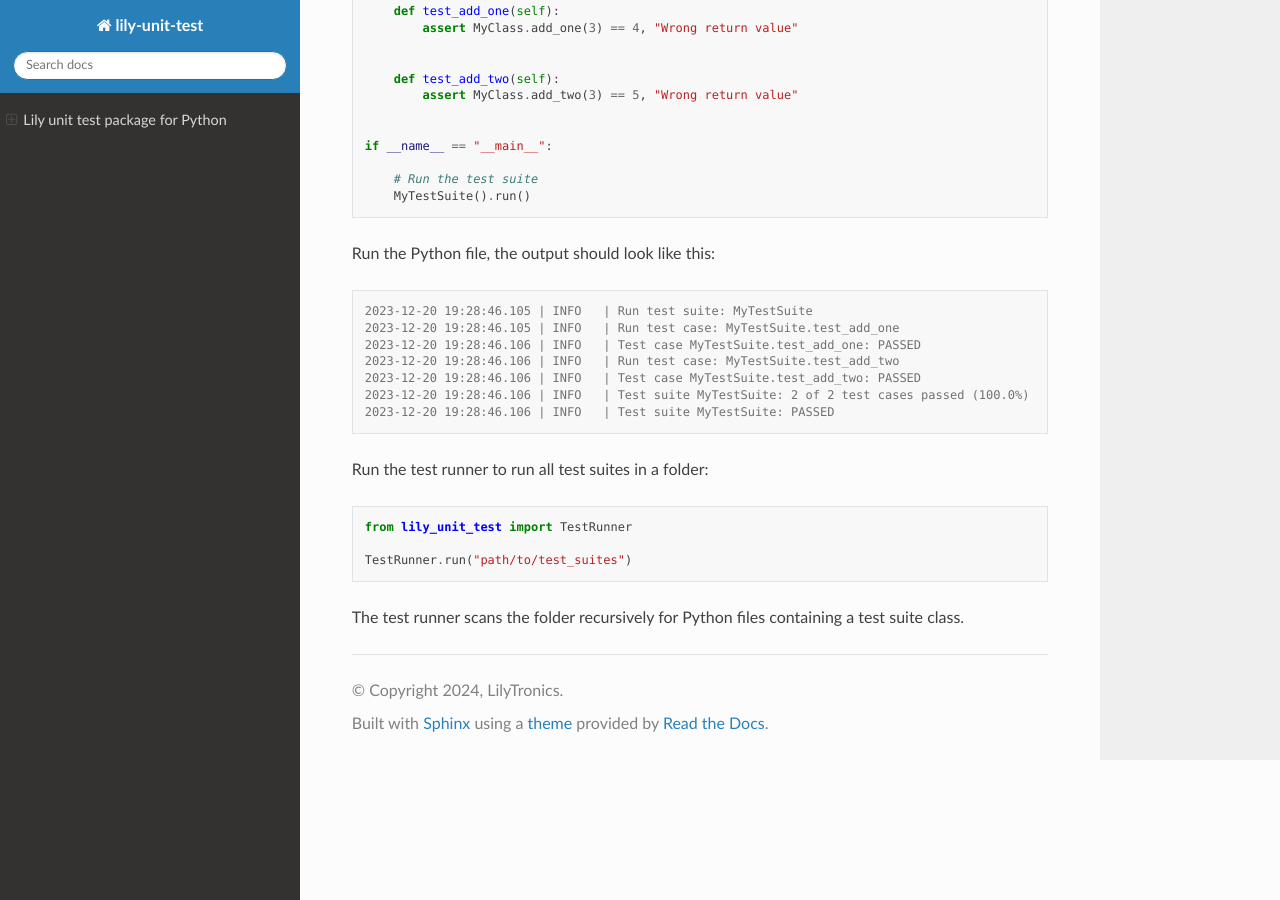
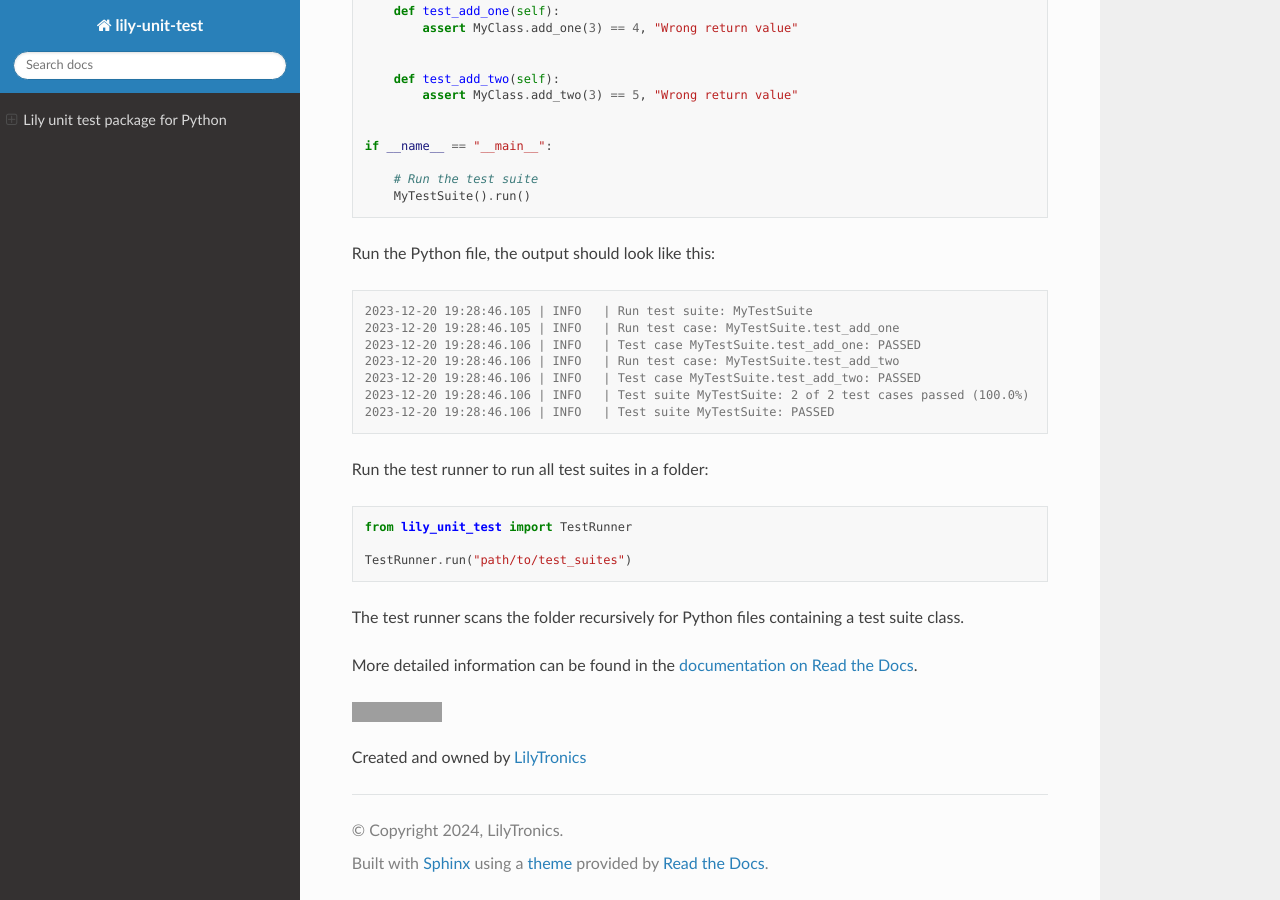
Before and after one commit to LilyTronics/lily_py_unit_test, a Sphinx documentation site: the page built from docs/index.rst, in a window 1280 px wide and 900 px high, scrolled down 977 px. Built offline with Sphinx 7.4.7 and the Read the Docs theme 2.0.0, drawn with Linux system fonts in a browser that asks for light colours; some of the changed lines change nothing that is shown; grey boxes are pictures that could not be loaded.

Commit message:
restore original structure

```diff
--- a/docs/index.rst
+++ b/docs/index.rst
@@ -1,4 +1,4 @@
-.. include:: introduction.rst
+.. include:: ../readme.rst
 
 .. toctree::
    :maxdepth: 2
--- a/docs/introduction.rst
+++ /dev/null
@@ -1,80 +0,0 @@
-Lily unit test package for Python
-=================================
-
-This package aims to be a ful alternative to the Python's build in unittest package.
-This package has the following features:
-
-- Test suite class with various build-in functions.
-- Test runner that scans all Python files in your project for test suites and executes them.
-- Single page HTML report.
-- Text log file of every test suit that was executed.
-
-| The source code is available on `GitHub <https://github.com/LilyTronics/lily-py-unit-test>`_.
-| The package is available on `PyPi <https://pypi.org/project/lily-unit-test>`_.
-
-Installation
-------------
-
-Install the package from PyPi:
-
-.. code-block:: console
-
-   pip install lily-unit-test
-
-Usage
------
-
-The following example shows a basic test suite for your python code:
-
-.. code-block:: python
-
-    # Import the package
-    import lily_unit_test
-
-    # Some functions that needs testing
-
-    def add_one(x):
-        return x + 1
-
-    def add_two(x):
-        return x + 2
-
-
-    # Simply make a sub class of the lily unit test test suite
-    class MyTestSuite(lily_unit_test.TestSuite):
-
-
-        def test_add_one(self):
-            assert MyClass.add_one(3) == 4, "Wrong return value"
-
-
-        def test_add_two(self):
-            assert MyClass.add_two(3) == 5, "Wrong return value"
-
-
-    if __name__ == "__main__":
-
-        # Run the test suite
-        MyTestSuite().run()
-
-Run the Python file, the output should look like this:
-
-.. code-block:: console
-
-    2023-12-20 19:28:46.105 | INFO   | Run test suite: MyTestSuite
-    2023-12-20 19:28:46.105 | INFO   | Run test case: MyTestSuite.test_add_one
-    2023-12-20 19:28:46.106 | INFO   | Test case MyTestSuite.test_add_one: PASSED
-    2023-12-20 19:28:46.106 | INFO   | Run test case: MyTestSuite.test_add_two
-    2023-12-20 19:28:46.106 | INFO   | Test case MyTestSuite.test_add_two: PASSED
-    2023-12-20 19:28:46.106 | INFO   | Test suite MyTestSuite: 2 of 2 test cases passed (100.0%)
-    2023-12-20 19:28:46.106 | INFO   | Test suite MyTestSuite: PASSED
-
-Run the test runner to run all test suites in a folder:
-
-.. code-block:: python
-
-    from lily_unit_test import TestRunner
-
-    TestRunner.run("path/to/test_suites")
-
-The test runner scans the folder recursively for Python files containing a test suite class.
--- a/readme.rst
+++ b/readme.rst
@@ -85,4 +85,4 @@
     :target: https://lily-py-unit-test.readthedocs.io/en/latest/?badge=latest
     :alt: Documentation Status
 
-Copyright `LilyTronics <https://lilytronics.nl>`_
+Created and owned by `LilyTronics <https://lilytronics.nl>`_
```
